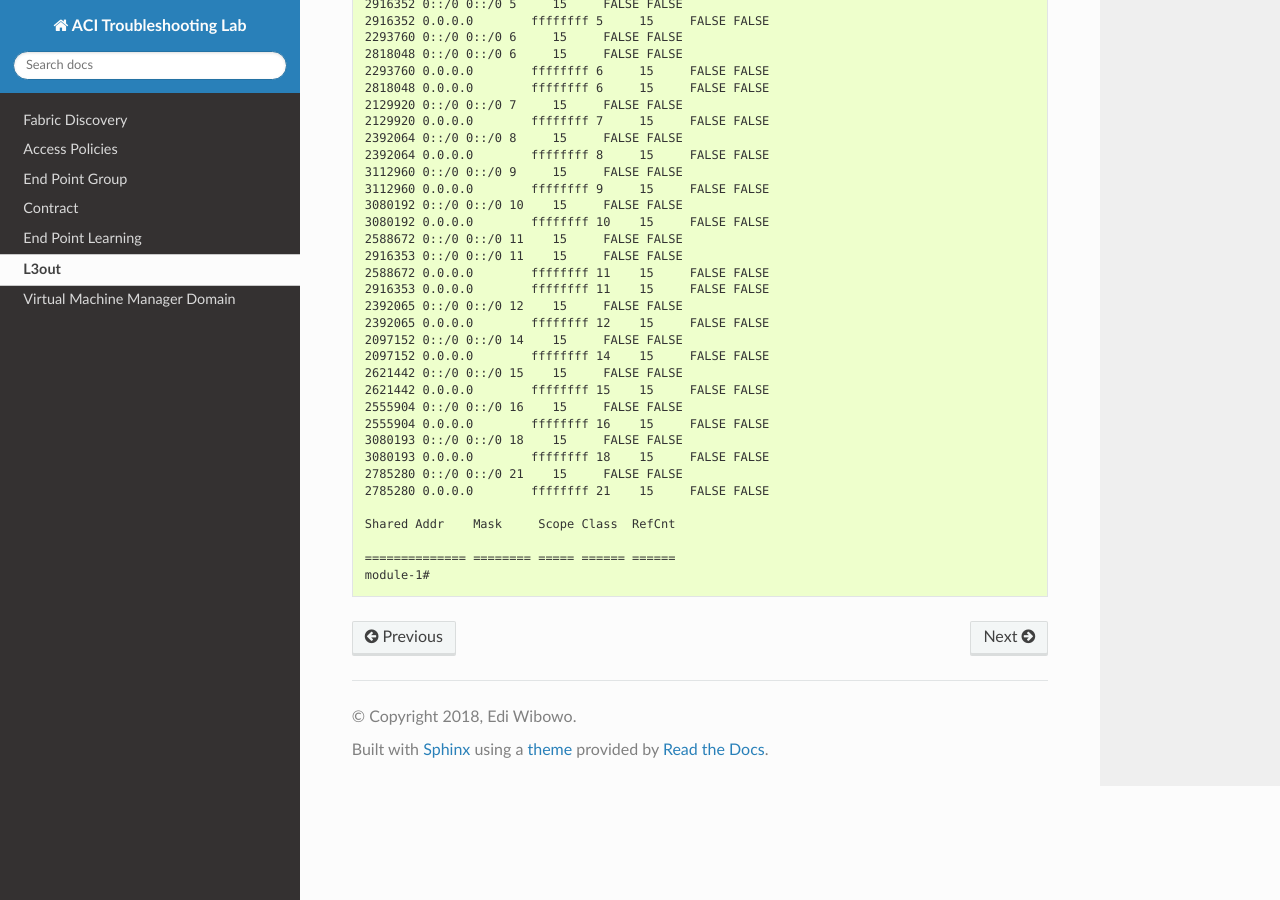
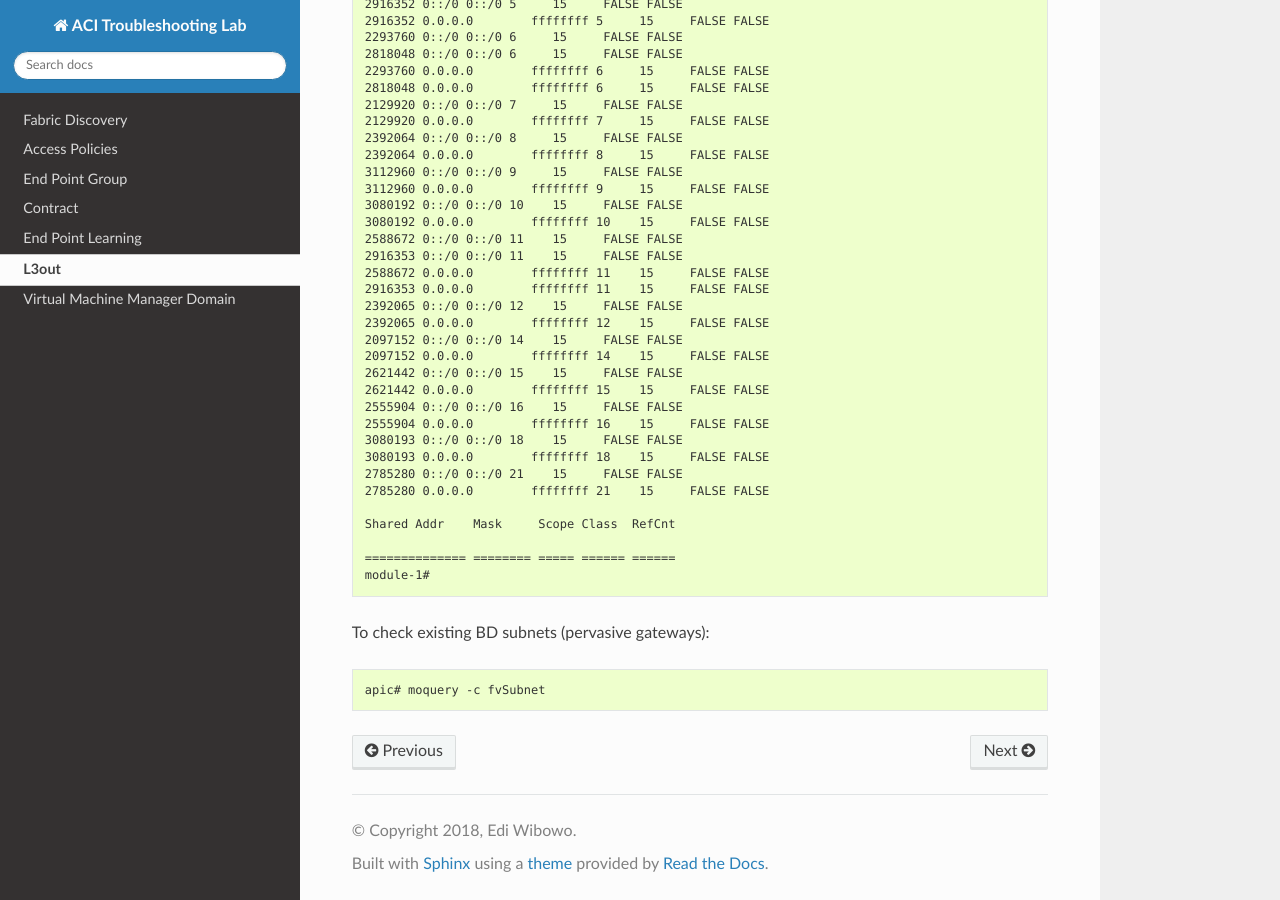
Before and after one commit to ewibowo/aci-troubleshooting-lab, a Sphinx documentation site: the page built from source/l3out.rst, in a window 1280 px wide and 900 px high, scrolled down 1309 px. Built offline with Sphinx 7.4.7 and the Read the Docs theme 2.0.0, drawn with Linux system fonts in a browser that asks for light colours.

Commit message:
Added moquery

```diff
--- a/source/l3out.rst
+++ b/source/l3out.rst
@@ -98,3 +98,9 @@ To check the EPG class ID:
 
 	============== ======== ===== ====== ======
 	module-1#
+
+To check existing BD subnets (pervasive gateways):
+
+.. code-block:: console
+
+   apic# moquery -c fvSubnet
```
